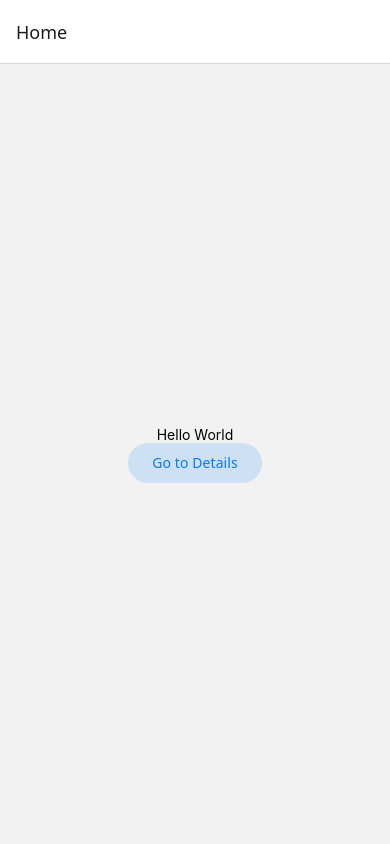
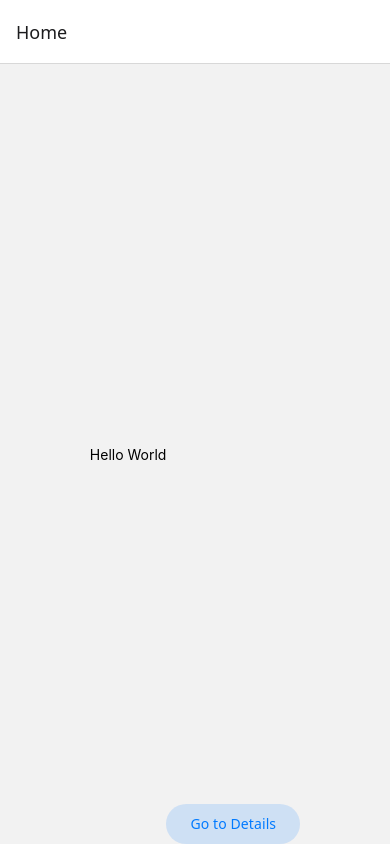
Before and after one commit to thirdfort/thirdfort-reactnative-code-review, a React Native app: screen / in a window 390 px wide. Built offline with nearby package versions, Linux system fonts and the light colour scheme.

Commit message:
refactor: rename details screen

```diff
--- a/src/screens/details.tsx
+++ b/src/screens/about.tsx
@@ -2,22 +2,19 @@ import { useNavigation, useRoute } from '@react-navigation/native';
 import { View, Text } from 'react-native';
 import { Button } from '@react-navigation/elements';
 
-export type DetailsScreenProps = {
+export type AboutScreenProps = {
   depth: number;
 };
 
-export function DetailsScreen() {
+export function AboutScreen() {
   const navigation = useNavigation();
   const route = useRoute();
 
-  const { depth } = route.params as DetailsScreenProps;
+  const { depth } = route.params as AboutScreenProps;
 
   return (
     <View style={{ flex: 1, alignItems: 'center', justifyContent: 'center' }}>
       <Text>You are currently {depth} screens deep</Text>
-      <Button onPress={() => navigation.setParams({depth: (depth + 1)})}>Increment Depth</Button>
-      <Button onPress={() => navigation.push('Details', {depth: (depth + 1)})}>Go Deeper</Button>
-      <Button onPress={() => navigation.goBack('Details')}>Go Back</Button>
       <Button onPress={() => navigation.popTo('Home')}>Go Home</Button>
     </View>
   );
--- a/src/screens/home.tsx
+++ b/src/screens/home.tsx
@@ -1,5 +1,5 @@
 import { useNavigation, useRoute } from '@react-navigation/native';
-import { View, Text } from 'react-native';
+import { View, Text, StyleSheet } from 'react-native';
 import { Button } from '@react-navigation/elements';
 
 export type HomeScreenProps = {
@@ -13,9 +13,21 @@ export function HomeScreen() {
   const { message } = route.params as HomeScreenProps;
 
   return (
-    <View style={{ flex: 1, alignItems: 'center', justifyContent: 'center' }}>
+    <View style={styles.container}>
       <Text>{message}</Text>
-      <Button onPress={() => navigation.push('Details')}>Go to Details</Button>
+      <Button style={styles.bottom} onPress={() => navigation.push('About')}>Go to Details</Button>
     </View>
   );
 }
+
+const styles = StyleSheet.create({
+  container: {
+    flex: 1,
+    flexDirection: 'row',
+    alignItems: 'center',
+    justifyContent: 'center',
+  },
+  bottom: {
+    alignSelf: 'flex-end',
+  }
+});
```
